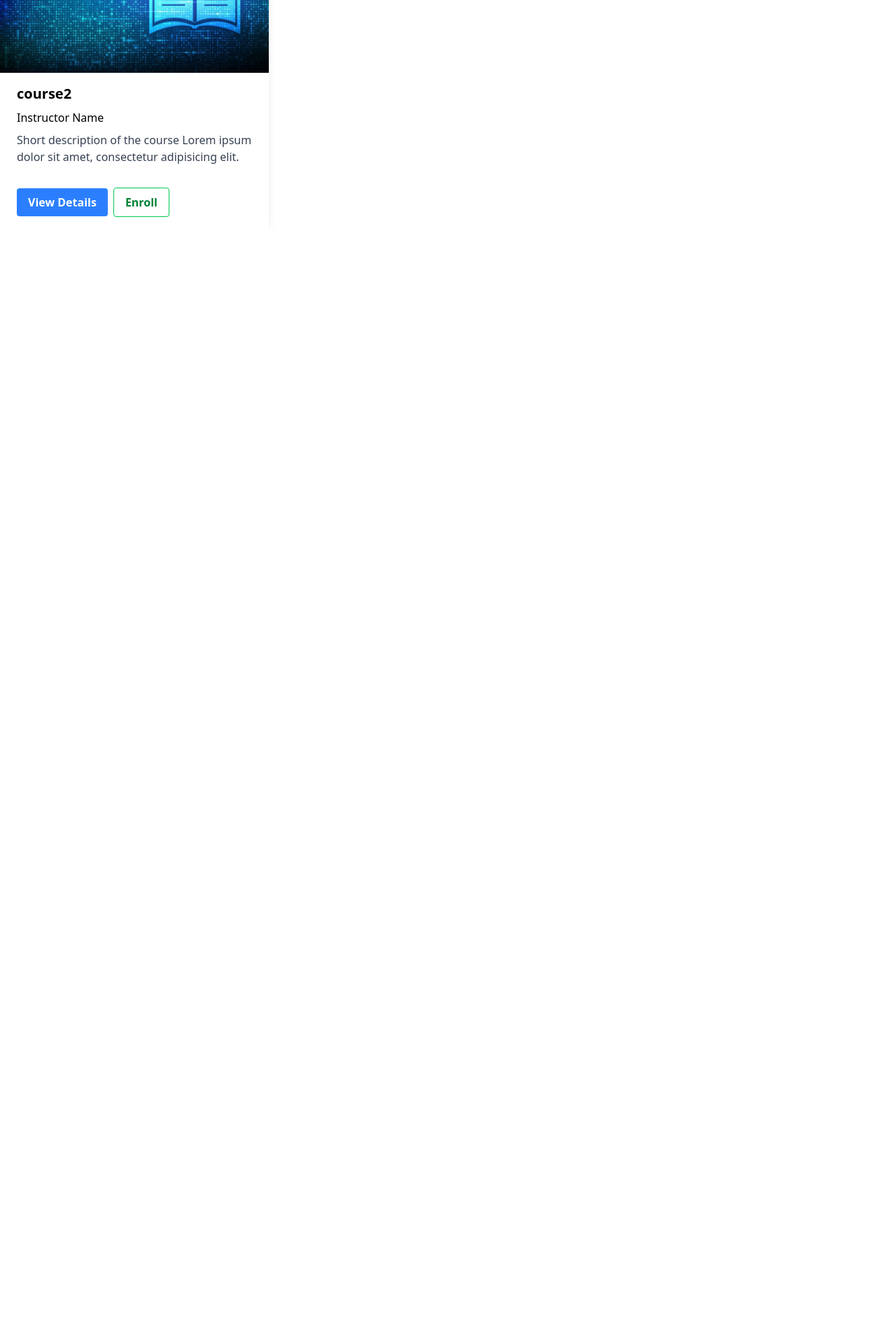
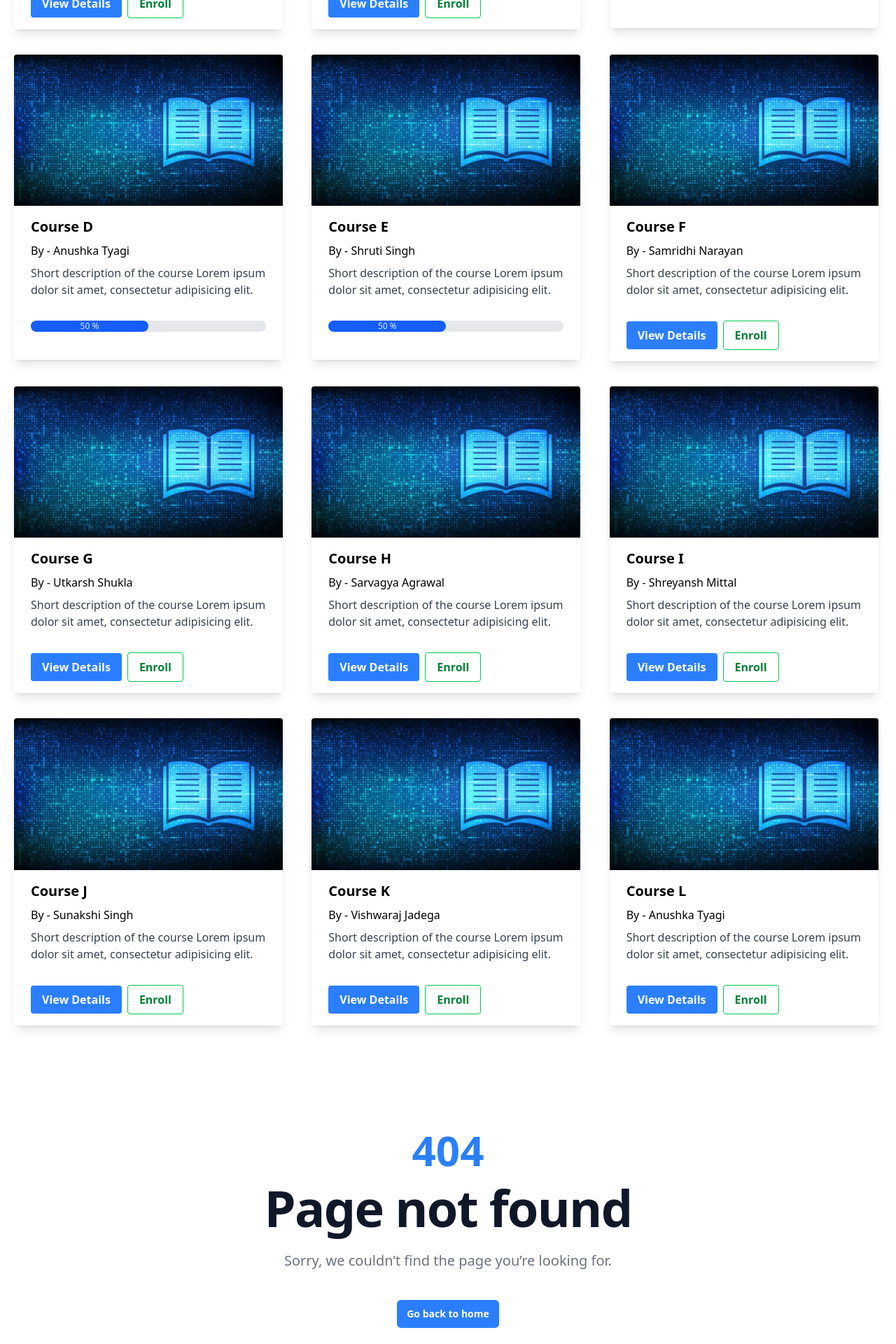
Before and after one commit to vishwaraj-j/e-learning-platform, a React (Vite) app in the folder frontend/: page / in a window 1280 px wide. Shown: the part 580-2500 px from the top of the page at 70% size. Before the commit the page ends 906 px from the top, so only its background shows below. Built offline with nearby package versions, Linux system fonts and the light colour scheme.

Commit message:
course catalog page and 404 error page

```diff
--- a/frontend/src/App.tsx
+++ b/frontend/src/App.tsx
@@ -1,13 +1,13 @@
-import Cards from './components/common/Cards'
-import Navbar from './components/common/Navbar'
-import Sidebar from './components/common/Sidebar'
+// import Cards from './components/common/Cards'
+// import Navbar from './components/common/Navbar'
+// import Sidebar from './components/common/Sidebar'
+import { CourseCatalog } from './pages/CourseCatalog'
+import Error from './components/common/Error'
 function App() {
 
   return (<>
-  <Navbar/>
-  <Sidebar/>
-  <Cards title={'course1'} isEnrolled={true}/>
-  <Cards title={'course2'} isEnrolled={false}/>
+  <CourseCatalog/>
+  <Error/>
   </>
   )
 }
--- a/frontend/src/components/common/Cards.tsx
+++ b/frontend/src/components/common/Cards.tsx
@@ -13,22 +13,22 @@ const Cards: React.FC<CardProps>= ({
   description="Short description of the course Lorem ipsum dolor sit amet, consectetur adipisicing elit.",
   progress=50,
   imgSrc="/public/course.jpg",
-  isEnrolled= true
+  isEnrolled= false
 },
 ) => {
   return (
-    <div className="max-w-sm rounded overflow-hidden shadow-lg">
+    <div className="max-w-sm rounded overflow-hidden shadow-lg  hover:bg-gray-100 hover:scale-105 hover:shadow-lg transform transition-all duration-500 ease-in-out">
   <img className="w-full" src={imgSrc} alt="Course background image"/>
   <div className="px-6 py-4">
     <div className="font-bold text-xl mb-2">{title}</div>
-    <div className="text-m mb-2"> {instructorName}</div>
+    <div className="text-m mb-2"> By - {instructorName}</div>
     <p className="text-gray-700 text-base">
       {description}
     </p>
   </div>
 {
 isEnrolled?
-  <div className="px-6 pt-4 pb-2">
+  <div className="px-6 pt-4 pb-10">
   <div className="w-full bg-gray-200 rounded-full ">
     <div className="bg-blue-600 text-xs font-medium text-blue-100 text-center p-0.5 leading-none rounded-full" style={{width: `${progress}%` }}> {progress} %</div>
   </div>
--- /dev/null
+++ b/frontend/src/components/common/Error.tsx
@@ -0,0 +1,26 @@
+export default function Error() {
+  return (
+    <>
+      <main className="grid min-h-full place-items-center bg-white px-6 py-24 sm:py-32 lg:px-8">
+        <div className="text-center">
+          <p className="text-6xl font-semibold text-blue-500">404</p>
+          <h1 className="mt-4 text-5xl font-semibold tracking-tight text-balance text-gray-900 sm:text-7xl">
+            Page not found
+          </h1>
+          <p className="mt-6 text-lg font-medium text-pretty text-gray-500 sm:text-xl/8">
+            Sorry, we couldn’t find the page you’re looking for.
+          </p>
+          <div className="mt-10 flex items-center justify-center gap-x-6">
+            <a
+              href="#"
+              className="rounded-md bg-blue-500 px-3.5 py-2.5 text-sm font-semibold text-white shadow-xs hover:bg-blue-600 focus-visible:outline-2 focus-visible:outline-offset-2 focus-visible:outline-indigo-600"
+            >
+              Go back to home
+            </a>
+
+          </div>
+        </div>
+      </main>
+    </>
+  )
+}
--- a/frontend/src/components/common/Sidebar.tsx
+++ b/frontend/src/components/common/Sidebar.tsx
@@ -1,61 +1,3 @@
-// import { useState } from 'react'
-// import { Dialog, DialogBackdrop, DialogPanel, DialogTitle, TransitionChild } from '@headlessui/react'
-// import { XMarkIcon } from '@heroicons/react/24/outline'
-
-// export default function Sidebar() {
-//   const [open, setOpen] = useState(false)
-
-//   return (
-
-//     <div>
-//       <div>
-//       <button
-//         onClick={() => setOpen(true)}
-//         className="rounded-md bg-gray-950/5 px-2.5 py-1.5 text-sm font-semibold text-gray-900 hover:bg-gray-950/10 absolute left-0 top-1/2 -translate-y-1/2 p-4 h-48"
-//       >&gt;
-//       </button>
-//       </div>
-//       <Dialog open={open} onClose={setOpen} className="relative z-10">
-//         <DialogBackdrop
-//           transition
-//           className="fixed inset-0 bg-gray-500/75 transition-opacity duration-500 ease-in-out data-closed:opacity-0 translate-y-0"
-//         />
-
-//         <div className="fixed inset-0 overflow-hidden">
-//           <div className="absolute inset-0 overflow-hidden">
-//             <div className="pointer-events-none fixed inset-y-0 right-0 flex max-w-full pl-10 sm:pl-16">
-//               <DialogPanel
-//                 transition
-//                 className="pointer-events-auto relative w-screen max-w-md transform transition duration-500 ease-in-out data-closed:translate-x-full sm:duration-700"
-//               >
-//                 <TransitionChild>
-//                   <div className="absolute top-0 left-0 -ml-8 flex pt-4 pr-2 duration-500 ease-in-out data-closed:opacity-0 sm:-ml-10 sm:pr-4">
-//                     <button
-//                       type="button"
-//                       onClick={() => setOpen(false)}
-//                       className="relative rounded-md text-gray-300 hover:text-white focus-visible:outline-2 focus-visible:outline-offset-2 focus-visible:outline-indigo-600"
-//                     >
-//                       <span className="absolute -inset-2.5" />
-//                       <span className="sr-only">Close panel</span>
-//                       <XMarkIcon aria-hidden="true" className="size-6" />
-//                     </button>
-//                   </div>
-//                 </TransitionChild>
-//                 <div className="relative flex h-full flex-col overflow-y-auto bg-white py-6 shadow-xl">
-//                   <div className="px-4 sm:px-6">
-//                     <DialogTitle className="text-base font-semibold text-gray-900">Panel title</DialogTitle>
-//                   </div>
-//                   <div className="relative mt-6 flex-1 px-4 sm:px-6">{/* Your content */}</div>
-//                 </div>
-//               </DialogPanel>
-//             </div>
-//           </div>
-//         </div>
-//       </Dialog>
-//     </div>
-//   )
-// }
-
 import { useState, Fragment } from 'react'
 import { Dialog, Transition } from '@headlessui/react'
 import { XMarkIcon } from '@heroicons/react/24/outline'
@@ -114,10 +56,27 @@ export default function Sidebar() {
                   {/* Panel content */}
                   <div className="px-4 sm:px-6 flex-1 overflow-y-auto">
                     <Dialog.Title className="text-lg font-semibold text-gray-900">
-                      Panel Title
+                      Dashboard
                     </Dialog.Title>
                     <div className="mt-4">
                       {/* Your content */}
+
+
+      <ul className="space-y-2 font-medium">
+         <li>
+            <a href="#" className="flex items-center p-2 text-gray-900 bg-gray-100 rounded-lg dark:text-white hover:bg-gray-300 dark:hover:bg-gray-700 group">
+               <span className="ms-3">Courses</span>
+            </a>
+         </li>
+          <li>
+            <a href="#" className="flex items-center p-2 text-gray-900 bg-gray-100 rounded-lg dark:text-white hover:bg-gray-300 dark:hover:bg-gray-700 group">
+               <span className="ms-3">Quizes</span>
+            </a>
+         </li>
+
+
+      </ul>
+
                     </div>
                   </div>
                 </Dialog.Panel>
--- /dev/null
+++ b/frontend/src/pages/CourseCatalog.tsx
@@ -0,0 +1,46 @@
+import Cards from '../components/common/Cards'
+import Navbar from '../components/common/Navbar'
+import Sidebar from '../components/common/Sidebar'
+export const CourseCatalog = () => {
+    const courses = [
+      { id: 1, name: 'Course A', instructorName:'Sunakshi Singh' },
+      { id: 2, name: 'Course B', instructorName:'Sarvagya Agrawal' },
+      { id: 3, name: 'Course C', instructorName:'Priyanka Sahoo', isEnrolled:true},
+      { id: 1, name: 'Course D', instructorName:'Anushka Tyagi', isEnrolled:true },
+      { id: 2, name: 'Course E', instructorName:'Shruti Singh', isEnrolled:true},
+      { id: 3, name: 'Course F', instructorName:'Samridhi Narayan' },
+      { id: 1, name: 'Course G', instructorName:'Utkarsh Shukla' },
+      { id: 2, name: 'Course H', instructorName:'Sarvagya Agrawal' },
+      { id: 3, name: 'Course I', instructorName:'Shreyansh Mittal' },
+      { id: 1, name: 'Course J', instructorName:'Sunakshi Singh' },
+      { id: 2, name: 'Course K', instructorName:'Vishwaraj Jadega' },
+      { id: 3, name: 'Course L', instructorName:'Anushka Tyagi' },
+
+
+    ];
+  return(
+<>
+<Navbar/>
+<Sidebar/>
+    <div className='mt-5 max-w-screen-xl mx-auto p-5'><h3 className=' text-4xl font-semibold text-left'>Course Catalog</h3></div>
+    <div className="max-w-screen-xl mx-auto p-5">
+
+
+        <div className="sm:grid lg:grid-cols-3 sm:grid-cols-2 gap-9">
+
+          {courses.map((course) => (
+
+            <div className="">
+                <Cards title={course.name} instructorName={course.instructorName} isEnrolled={course.isEnrolled}/>
+            </div>
+          ))}
+
+
+        </div>
+
+    </div>
+
+
+</>
+)
+}
```
